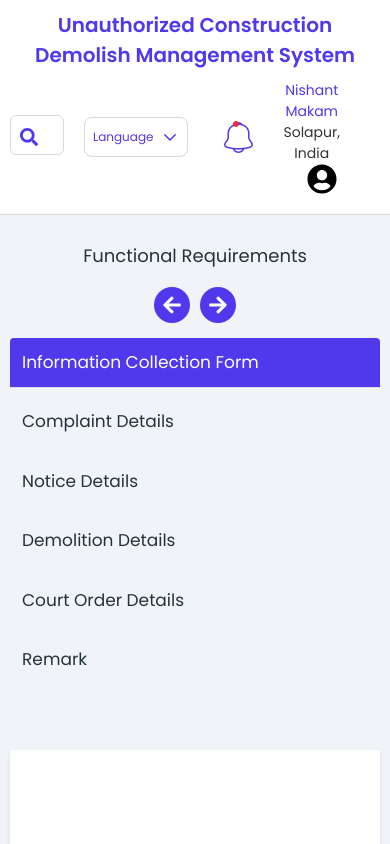
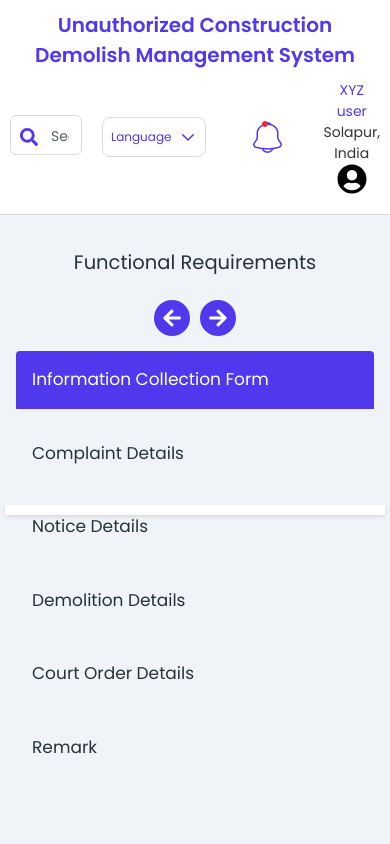
Before and after one commit to Itdevelopment002/UCM-System, a React (Create React App) app: page /dashboard in a window 390 px wide. Built offline with nearby package versions, Linux system fonts and the light colour scheme.

Commit message:
changes in forms

```diff
--- a/src/App.css
+++ b/src/App.css
@@ -6,12 +6,22 @@
   flex-direction: column; /* Adjust layout direction as needed */
   overflow: hidden; /* Prevent scrolling inside the fixed container */
 }
+body, html {
+  margin: 0;
+  padding: 0;
+  box-sizing: border-box;
+  overflow-x: auto; /* Enable horizontal scrolling */
+  overflow-y: auto; /* Enable vertical scrolling */
+  width: 100%;
+}
 input::placeholder {
-  font-size: 12px;
+  font-size: 14px;
 }
 
-html, body {
-  height: 100%;
-  margin: 0;
-  padding: 0;
+.app-container {
+  display: flex;
+  flex-direction: column;
+  min-height: 100vh;
+  overflow-x: auto; /* Allow horizontal scrolling for large content */
+  overflow-y: auto; /* Keep vertical scrolling */
 }
--- a/src/components/Form/ComplaintDetails.js
+++ b/src/components/Form/ComplaintDetails.js
@@ -38,6 +38,8 @@ const ComplaintDetails = () => {
                 placeholder="Enter contact number"
               />
             </div>
+
+
           </div>
 
           {/* Right Column - Attachments and Location */}
--- a/src/components/Form/FunctionalRequiremnt.css
+++ b/src/components/Form/FunctionalRequiremnt.css
@@ -12,7 +12,16 @@
   box-shadow: 0 2px 4px rgba(0, 0, 0, 0.1);
   overflow-y: auto; /* Add scrolling when content overflows */
 }
+.form-check-input{
 
+  height: 1.2rem;
+  width: 1.2rem;
+}
+
+ .input-box-size {
+    height: 1.1rem;
+    width: 10rem;
+}
 
 
   .form-container form {
@@ -40,7 +49,7 @@
 }
 
 .divider-form {
-  height: 3px;
+  height: 2px;
   width: auto;
   margin: 15px 0;
   background: #5038ed;
@@ -54,10 +63,14 @@
   font-weight: 600;
   font-size: 18px;
 }
-
+.option-inside-placeholder {
+  font-weight: 100;
+  font-size: 13px;
+}
 .checkbox-label {
   font-size: 15px;
   font-weight: 400;
+  padding: 3px;
 }
 
 .select-style {
@@ -76,13 +89,26 @@
   color: black;  /* Default text color */
 }
 
-/* Hover effect on options */
-.select-style option:hover {
-  background-color: green; /* Background color when hovering over an option */
-  color: white;  /* Text color when hovering */
+select.select-style option:hover {
+  background-color:#5038ed;
 }
 
+
 /* Mobile-specific adjustments */
+@media (max-width: 1400px) {
+  .form-container {
+    position: relative;
+    top: 10px; /* Ensure the form has a top margin of 400px on mobile */
+
+
+    width: 100%; /* Full width for mobile screens */
+  }
+  .form{
+    padding: 0px 10px;
+
+  }
+}
+
 @media (max-width: 768px) {
   .form-container {
     position: relative;
@@ -100,3 +126,66 @@
     padding: 5px; /* Adjust padding */
   }
 }
+
+
+
+/* Responsive Styles */
+@media (max-width: 768px) {
+  .custom-dropdown {
+    width: 100%;
+  }
+}/* Dropdown with Icon */
+.custom-dropdown {
+  border-radius: 12px;
+  position: relative;
+  width: 100%;
+}
+
+.dropdown-header {
+  padding: 10px;
+  border-radius: 8px;
+
+  border: 1px solid #ccc;
+  cursor: pointer;
+  display: flex;
+  justify-content: space-between;
+  align-items: center;
+}
+
+.dropdown-options {
+  position: absolute;
+  bottom: 100%;
+  left: 0;
+  width: 100%;
+  background-color: white;
+  border: 1px solid #ccc;
+  border-radius: 8px;
+  list-style: none;
+  margin: 0;
+  padding: 0;
+  z-index: 10;
+  transform: translateY(-10px);
+}
+
+.dropdown-option {
+  padding: 10px;
+  cursor: pointer;
+}
+
+.dropdown-option:hover {
+  color: white;
+  background-color: #5038ed;
+}
+
+.dropdown-arrow {
+  margin-left: 5px;
+}
+.text-box-height{
+  height: 5rem;
+}
+/* Style for textareas with line-height for 3 rows */
+textarea {
+  line-height: 1.6;  /* Adjust line-height to ensure appropriate vertical spacing */
+  height: calc(1.6em * 3);  /* Multiply line-height by the number of rows (3 in this case) */
+  padding: 10px;  /* Optional: Adjust padding for better text visibility */
+}
--- a/src/components/Form/FunctionalRequiremnt.js
+++ b/src/components/Form/FunctionalRequiremnt.js
@@ -1,7 +1,32 @@
-import React from 'react';
+import React, { useState } from "react";
 import './FunctionalRequiremnt.css';
+import {
+  HiOutlineChevronDown,
+  HiOutlineChevronUp,
+} from "react-icons/hi"; // Dropdown icons
+const FunctionalRequiremnt = () => {
+  const [isOpen, setIsOpen] = useState(false);
+  const [selectedOption, setSelectedOption] = useState("Select Occupation Type");
 
-const FunctionalRequiremnt = () => {
+  const options = [
+    "Owner",
+    "Rented",
+    "Shop",
+    "Company",
+    "ATM",
+    "Hospital",
+    "Rank",
+  ];
+
+  const toggleDropdown = () => {
+    setIsOpen(!isOpen);
+  };
+
+  const handleSelect = (option) => {
+    setSelectedOption(option);
+    setIsOpen(false);
+  };
+
   return (
     <div className="form-container">
       <form>
@@ -9,7 +34,7 @@ const FunctionalRequiremnt = () => {
           {/* First Column */}
           <div className="col-md-4">
             <div className="mb-3">
-              <label htmlFor="wardGroup" className="form-label label-small">Ward Group</label>
+              <label htmlFor="wardGroup" className="form-label label-small">Ward Office</label>
               <input
                 type="text"
                 className="form-control input-small"
@@ -53,12 +78,13 @@ const FunctionalRequiremnt = () => {
             <div className="mb-3 mt-2">
   <label htmlFor="detailedAddress" className="form-label label-small">Detailed Address</label>
   <textarea
-                className="form-control input-small"
+    className="form-control input-small text-box-height"
     id="detailedAddress"
     placeholder="Write a long text here"
-                rows="2"
+    rows="3"  // This will set the height of the textarea to 3 rows
   />
 </div>
+
 
             <div className="row mb-3">
               <div className="col-md-4">
@@ -118,26 +144,37 @@ const FunctionalRequiremnt = () => {
               </div>
 
               {/* Occupation Type */}
+            {/* Occupation Type */}
 <div className="col-md-6 occupation">
   <h6 className="label-small">Occupation Type</h6>
-                <select className="form-select select-style" name="occupationType" id="occupationType">
-                  <option value="" disabled selected>
-                    Select Occupation Type
-                  </option>
-                  <option  value="owner">Owner</option>
-                  <option value="rented">Rented</option>
-                  <option value="shop">Shop</option>
-                  <option value="owner">Company</option>
-                  <option value="rented">ATM</option>
-
-                  <option value="shop">Hospital</option>
-                  <option value="shop">Rank</option>
-                </select>
+  <div className="custom-dropdown">
+    <div className="dropdown-header" onClick={toggleDropdown}>
+      <span className="option-inside-placeholder">{selectedOption}</span>
+      {isOpen ? (
+        <HiOutlineChevronUp size={18} className="dropdown-arrow" />
+      ) : (
+        <HiOutlineChevronDown size={18} className="dropdown-arrow" />
+      )}
+    </div>
+    {isOpen && (
+      <ul className="dropdown-options">
+        {options.map((option, index) => (
+          <li
+            key={index}
+            className="dropdown-option"
+            onClick={() => handleSelect(option)}
+          >
+            {option}
+          </li>
+        ))}
+      </ul>
+    )}
+  </div>
 </div>
 
               {/* Date */}
               <div className="col-md-4">
-                <h6 className="label-small">Created Date</h6>
+                <h6 className="label-small input-box-size">Created Date</h6>
                 <input
                   type="date"
                   className="form-control input-small"
--- a/src/components/Form/NoticeDetails.js
+++ b/src/components/Form/NoticeDetails.js
@@ -10,9 +10,9 @@ const NoticeDetails = () => {
           <div className="col-md-5">
             <div className="mb-3">
               <label htmlFor="occupationType" className="form-label label-small">Generated Notices</label>
-              <select className="form-select select-style" name="occupationType" id="occupationType"  placeholder="Enter ward group">
+              <select className="form-select select-style" name="occupationType" id="occupationType"  placeholder="Select the notice">
                 <option value="" disabled selected>
-                  Generated Notices
+                Select the notice
                 </option>
                 <option value="owner">Owner</option>
                 <option value="rented">Rented</option>
@@ -24,10 +24,10 @@ const NoticeDetails = () => {
           {/* Second Column */}
           <div className="col-md-5">
             <div className="mb-3">
-              <label htmlFor="datePicker" className="form-label label-small">Date</label>
+              <label htmlFor="datePicker" className="form-label label-small ">Date</label>
               <input
                 type="date"
-                className="form-control input-small"
+                className="form-control input-small input-box-size"
                 id="datePicker"
               />
             </div>
--- a/src/components/Form/Remark.js
+++ b/src/components/Form/Remark.js
@@ -30,7 +30,7 @@ const Remark = () => {
             <textarea
               id="remark"
               name="remark"
-              className="form-control input-small"
+              className="form-control input-small text-box-heightgit "
               rows="4"
               placeholder="Write a long text here"
               value={formData.remark}
--- a/src/components/FormBoard/FormBoard.css
+++ b/src/components/FormBoard/FormBoard.css
@@ -26,27 +26,35 @@
 
 /* Mobile-specific styles */
 @media (max-width: 768px) {
+  .dashboard-container {
+    flex-direction: column; /* Adjust layout for mobile */
+  }
+
   .main-content {
     margin-left: 0; /* Remove sidebar space */
-    padding-left: 10px; /* Adjust padding for mobile */
+    margin-top: 120px; /* Adjust for mobile layout */
+    padding-left: 10px; /* Reduce padding for smaller screens */
     padding-right: 10px;
+    height: auto; /* Let content grow naturally */
   }
 
   .form-container {
-    position: relative; /* Ensure it takes relative position */
-  margin-top: 530px;
     width: 100%; /* Full width for mobile */
-    height: auto; /* Let the height adjust based on content */
-    min-height: 100vh; /* Ensure form container occupies full height of mobile screen */
-    overflow-y: auto; /* Allow scrolling inside the form */
-    padding: 10px; /* Add padding to the form container */
+    margin-top: 0; /* Remove unnecessary top margin */
+    min-height: auto; /* Let the container height grow with content */
+    padding: 10px; /* Add padding for better spacing */
+    overflow-y: auto; /* Allow vertical scrolling if needed */
   }
 }
 
 /* For very small devices (phones below 576px) */
 @media (max-width: 576px) {
+  .main-content {
+    margin-top: 100px; /* Further adjust for extremely small screens */
+    padding: 5px;
+  }
+
   .form-container {
-    margin-top: 190px; /* Ensure the form has top margin */
-    padding: 5px; /* Adjust padding */
+    padding: 5px; /* Smaller padding for very small screens */
   }
 }
--- a/src/components/Header/Header.css
+++ b/src/components/Header/Header.css
@@ -129,7 +129,11 @@
     width: auto; /* Adjust width for mobile */
   }
 }
-
+@media (max-width: 1200px) {
+  .user-info {
+   width: auto; /* Adjust width for mobile */
+  }
+}
 
 /* Notification and user info styles */
 .bell-icon {
@@ -141,15 +145,16 @@
 
 .user-info {
   display: flex;
-  margin-right: 20px;
+
   margin-left: 20px;
   align-items: center;
 }
 
 .user-info .user-name {
+
   font-size: 14px;
   color: #5038ed;
-  margin-right: 20px;
+
 }
 
 .user-info .user-icon {
@@ -184,6 +189,7 @@
   }
 
   .user-info {
+    width: fit-content;
     flex-direction: column;
   }
 }
--- a/src/components/Header/Header.js
+++ b/src/components/Header/Header.js
@@ -2,6 +2,7 @@ import { useState } from "react";
 import { FaSearch, FaBell, FaUserCircle } from "react-icons/fa"; // Keep Fa for other icons
 import { IoCaretDownOutline, IoCaretUpOutline } from "react-icons/io5"; // For dropdown arrows
 import "./Header.css";
+
 import Notification from "../../images/notification.png";
 import { HiOutlineChevronDown, HiOutlineChevronUp } from "react-icons/hi"; // Outlined caret icons
 
@@ -62,9 +63,9 @@ const Header = () => {
         </div>
 
         {/* User Info */}
-        <div className="user-info ml-3">
+        <div className="user-info ">
           <div className="user-name">
-            Nishant Makam <br />
+            XYZ user  <br />
             <div style={{ color: "#333333" }}>Solapur, India</div>
           </div>
           <FaUserCircle size={30} className="user-icon" />
--- a/src/components/Hwizardbar/Hwizardbar.css
+++ b/src/components/Hwizardbar/Hwizardbar.css
@@ -109,6 +109,15 @@
 }
 
 /* Media Queries */
+@media (max-width: 1200px) {
+  .container-bar {
+    width: 70%;
+    left: 25%;
+    margin-top: 40px;
+    top: 100px;
+  }
+
+}
 
 /* Tablet View (Max Width: 992px) */
 @media (max-width: 992px) {
@@ -117,7 +126,6 @@
     left: 5%;
     margin-top: 125px;
     top: 100px;
-    z-index: 10000;
   }
 
   .first-row {
@@ -136,8 +144,8 @@
   }
 
   .tab {
-    width: 30%; /* Approx. 3 tabs per row */
-    margin-bottom: 10px;
+    width: 30%;
+    margin-bottom: 1rem;
   }
 }
 
@@ -147,8 +155,7 @@
     width: 100%;
     margin-top: 145px;
     left: 0;
-    z-index: 10000;
-    padding: 10px;
+    padding: 1rem;
     top: 90px;
   }
 
@@ -158,8 +165,8 @@
   }
 
   .heading1 {
-    font-size: 18px;
-    margin-bottom: 10px;
+    font-size: clamp(1rem, 5vw, 1.25rem); /* Responsive font size for mobile */
+    margin-bottom: 1rem;
   }
 
   .arrow-buttons {
@@ -174,6 +181,6 @@
   .tab {
     width: 100%;
     text-align: left;
-    padding: 12px;
+    padding: 1rem; /* Increased padding for better touch targets */
   }
 }
--- a/src/components/Sidebar/Sidebar.css
+++ b/src/components/Sidebar/Sidebar.css
@@ -119,6 +119,14 @@
   border-radius: 14px;
 }
 /* Media Queries */
+@media (max-width: 1300px) {
+  .sidebar-outer-div {
+   margin-top: 19px;
+  }
+.sidebar-image{
+  visibility: hidden;
+}}
+
 /* For devices with a max-width of 992px (tablets and smaller) */
 @media (max-width: 992px) {
   .sidebar-outer-div {
```
Lines whose indentation alone changed are shown as unchanged.
